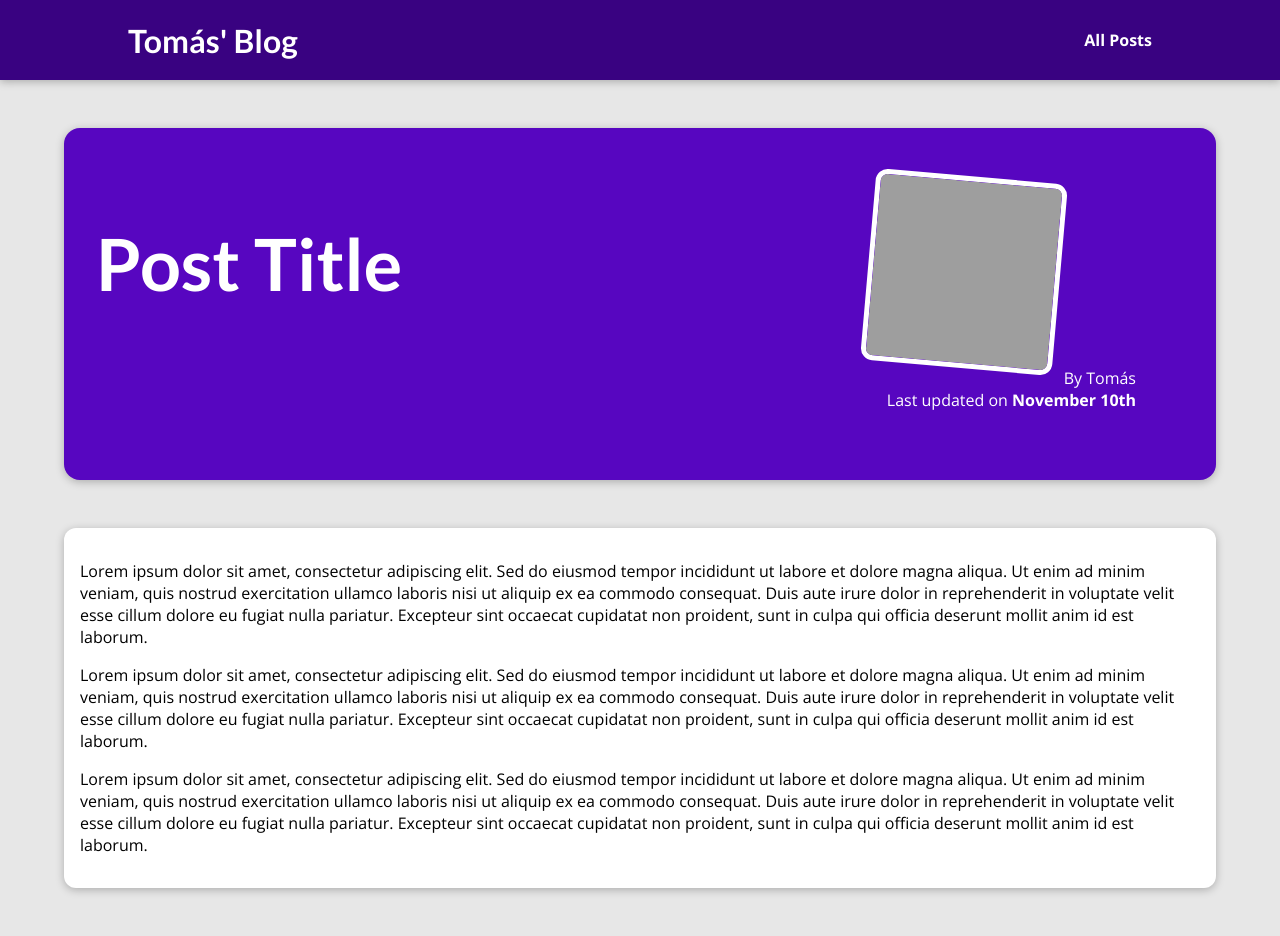
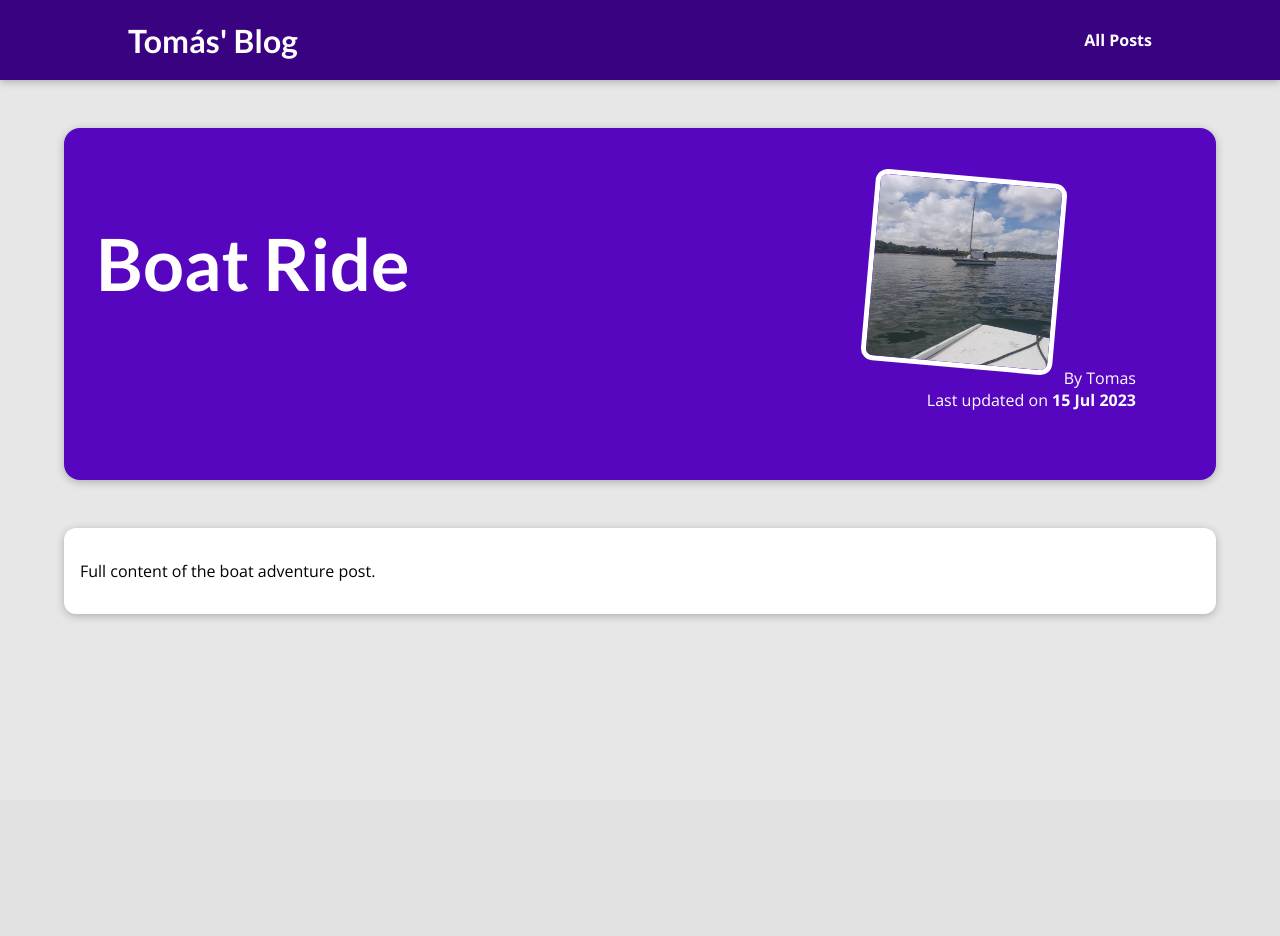
Before and after one commit to psatomas/my_site, a Django app: page /post/boat-ride in a window 1280 px wide. After the commit the page ends 618 px from the top, so only its background shows below. Run offline with Django 5.2, Linux system fonts and the light colour scheme; grey boxes are pictures that could not be loaded.

Commit message:
feat(blog): add post detail view and template

```diff
--- a/blog/templates/blog/post-detail.html
+++ b/blog/templates/blog/post-detail.html
@@ -2,7 +2,7 @@
 {% load static %}
 
 {% block title %}
-This Post Title
+{{ post.title }}
 {% endblock %}
 
 {% block css_file %}
@@ -11,25 +11,17 @@ This Post Title
 
 {% block content %}
     <section id="summary">
-        <h2>Post Title</h2>
+        <h2>{{ post.title }}</h2>
         <article>
-            <img src="{% static "blog/images/mountain.jpg" %}" alt"Post Title" />
-            <adress>By Tomás</address>
+            <img src="{% static "blog/images/"|add:post.image %}" alt"{{ post.title }}" />
+            <adress>By {{ post.author }}</address>
                 <div>
-                    Last updated on <time>November 10th</time>
+                    Last updated on <time>{{ post.date|date:"d M Y" }}</time>
                 </div>
         </article>
     </section>
 
     <main>
-        <p>
-            Lorem ipsum dolor sit amet, consectetur adipiscing elit. Sed do eiusmod tempor incididunt ut labore et dolore magna aliqua. Ut enim ad minim veniam, quis nostrud exercitation ullamco laboris nisi ut aliquip ex ea commodo consequat. Duis aute irure dolor in reprehenderit in voluptate velit esse cillum dolore eu fugiat nulla pariatur. Excepteur sint occaecat cupidatat non proident, sunt in culpa qui officia deserunt mollit anim id est laborum.
-        </p>
-        <p>
-            Lorem ipsum dolor sit amet, consectetur adipiscing elit. Sed do eiusmod tempor incididunt ut labore et dolore magna aliqua. Ut enim ad minim veniam, quis nostrud exercitation ullamco laboris nisi ut aliquip ex ea commodo consequat. Duis aute irure dolor in reprehenderit in voluptate velit esse cillum dolore eu fugiat nulla pariatur. Excepteur sint occaecat cupidatat non proident, sunt in culpa qui officia deserunt mollit anim id est laborum.
-        </p>
-        <p>
-            Lorem ipsum dolor sit amet, consectetur adipiscing elit. Sed do eiusmod tempor incididunt ut labore et dolore magna aliqua. Ut enim ad minim veniam, quis nostrud exercitation ullamco laboris nisi ut aliquip ex ea commodo consequat. Duis aute irure dolor in reprehenderit in voluptate velit esse cillum dolore eu fugiat nulla pariatur. Excepteur sint occaecat cupidatat non proident, sunt in culpa qui officia deserunt mollit anim id est laborum.
-        </p>
+        {{ post.content|linebreaks }}
     </main>
 {% endblock %}
--- a/blog/views.py
+++ b/blog/views.py
@@ -49,4 +49,7 @@ def posts(request):
     })
 
 def post_detail(request, slug):
-    return render(request, "blog/post-detail.html")
+    identified_post = next(post for post in all_posts if post['slug'] == slug)
+    return render(request, "blog/post-detail.html", {
+        "post": identified_post
+    })
```
